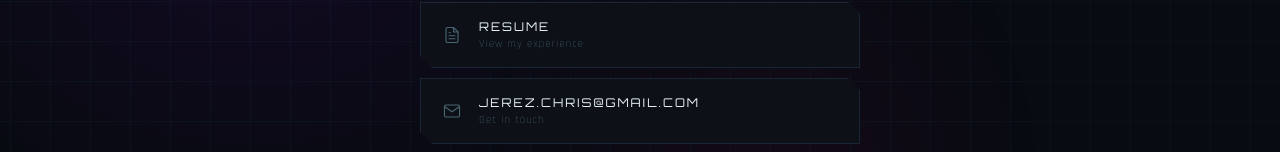
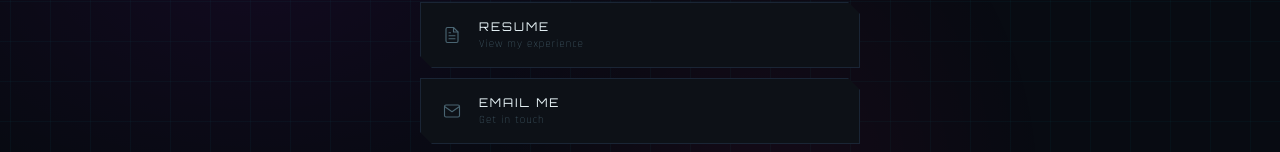
Before and after one commit to dary132/Christopher-Jerez-Resume, a plain HTML site: page index.html in a window 1280 px wide. Shown: the part 449-601 px from the top of the page. Drawn offline with Linux system fonts and the light colour scheme.

Commit message:
Update index.html

```diff
--- a/index.html
+++ b/index.html
@@ -443,7 +443,7 @@
         </svg>
       </div>
       <div class="link-text">
-        <div class="link-label">jerez.chris@gmail.com</div>
+        <div class="link-label">Email Me</div>
         <div class="link-sub">Get in touch</div>
       </div>
       <div class="link-arrow">▶</div>
```
